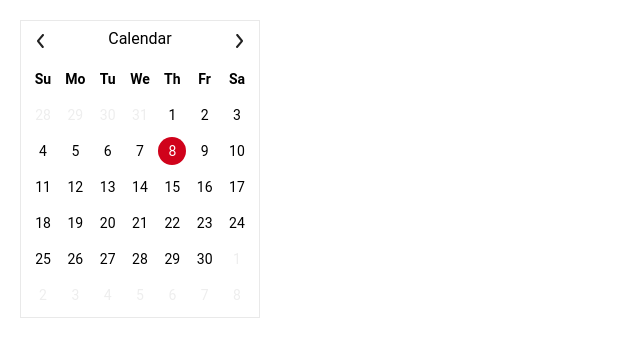
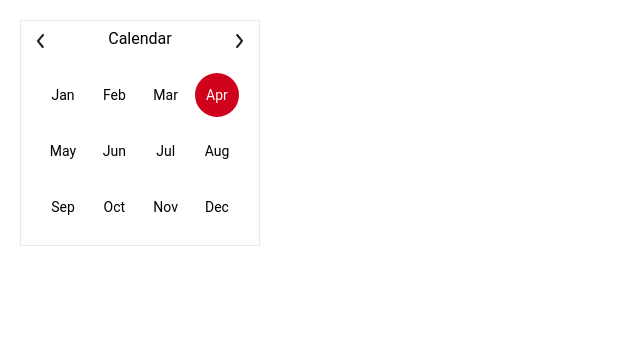
Before and after one commit to ken1271/Calendar, a Next.js app: page / in a window 1280 px wide. Shown: the top 338 px of the page, without its empty margins (0-640 px from the left). Built offline with nearby package versions, Linux system fonts and the light colour scheme.

Commit message:
Implement month content UI

```diff
--- a/src/components/calendar/index.tsx
+++ b/src/components/calendar/index.tsx
@@ -15,11 +15,17 @@ const CalendarWrapper = styled.div`
 `;
 
 const renderContent = ({
-	type, currentDate, selectedDate, selectedMonth, selectedYear, handleSelectDate,
+	type, currentDate, selectedDate, selectedMonth, selectedYear, handleSelectDate, handleSelectMonth,
 }) => {
 	switch (type) {
 	case MONTH:
-		return <MonthContent />;
+		return (
+			<MonthContent
+				currentDate={currentDate}
+				selectedMonth={selectedMonth}
+				handleSelectMonth={handleSelectMonth}
+			/>
+		);
 	case YEAR:
 		return <YearContent />;
 	case DATE:
@@ -38,12 +44,13 @@ const renderContent = ({
 
 const Calendar = (): JSX.Element => {
 	const currentDate = new Date();
-	const [contentType, setContentType] = useState(DATE);
+	const [contentType, setContentType] = useState(MONTH);
 	const [selectedDate, setSelectedDate] = useState(currentDate.getDate());
 	const [selectedMonth, setSelectedMonth] = useState(currentDate.getMonth() + 1);
 	const [selectedYear, setSelectedYear] = useState(currentDate.getFullYear());
 
 	const handleSelectDate = value => () => { setSelectedDate(value); };
+	const handleSelectMonth = value => () => { setSelectedMonth(value); };
 
 	return (
 		<CalendarWrapper>
@@ -55,6 +62,7 @@ const Calendar = (): JSX.Element => {
 				selectedMonth,
 				selectedYear,
 				handleSelectDate,
+				handleSelectMonth,
 			})}
 		</CalendarWrapper>
 	);
--- a/src/components/calendar/monthContent.tsx
+++ b/src/components/calendar/monthContent.tsx
@@ -1,19 +1,75 @@
 import React from 'react';
 import styled from 'styled-components';
+import { chunk } from 'lodash';
+
+import { CALENDAR_MONTHS } from '@src/constants/calendar';
 
 const MonthWrapper = styled.div`
 	display: flex;
+	flex-direction: column;
+	padding: 8px 12px;
+	margin-top: 12px;
+`;
+
+const MonthRow = styled.div`
+	display: flex;
 	justify-content: space-between;
+
+	&:not(:first-child) {
+		margin-top: 12px;
+	}
+`;
+
+const MonthItem = styled.div`
+	width: 44px;
+	height: 44px;
+	display: flex;
+	justify-content: center;
+	align-items: center;
+	font-size: 14px;
+	cursor: pointer;
+	${props => props.isThisMonth && 'color: #D0021B;'};
+	${props => props.isSelected && `
+		color: #ffffff;
+		background: #D0021B;
+		border-radius: 50%;
+	`};
 `;
 
 interface IMonthContent {
 	className?: string;
+	currentDate: Date;
+	selectedMonth: number;
+	handleSelectMonth: (value: number) => () => void;
 }
 
-const MonthContent = ({ className }: IMonthContent): JSX.Element => (
-	<MonthWrapper className={className}>
-		MonthContent
-	</MonthWrapper>
-);
+const MonthContent = ({ className, currentDate, selectedMonth, handleSelectMonth }: IMonthContent): JSX.Element => {
+	const monthArr = chunk(
+		Object.values(CALENDAR_MONTHS).map((value, index) => ({
+			month: index + 1,
+			value,
+		})),
+		4,
+	);
+
+	return (
+		<MonthWrapper className={className}>
+			{monthArr.map((arr, index) => (
+				<MonthRow key={`month-row-${index}`}>
+					{arr.map(({ month, value }) => (
+						<MonthItem
+							key={value}
+							isThisMonth={month === currentDate.getMonth() + 1}
+							isSelected={month === selectedMonth}
+							onClick={handleSelectMonth(month)}
+						>
+							{value}
+						</MonthItem>
+					))}
+				</MonthRow>
+			))}
+		</MonthWrapper>
+	);
+};
 
 export default MonthContent;
--- a/src/constants/calendar.ts
+++ b/src/constants/calendar.ts
@@ -12,6 +12,21 @@ export const CALENDAR_DAYS = {
 	Thursday: 'Th',
 	Friday: 'Fr',
 	Saturday: 'Sa',
+};
+
+export const CALENDAR_MONTHS = {
+	January: 'Jan',
+	February: 'Feb',
+	March: 'Mar',
+	April: 'Apr',
+	May: 'May',
+	June: 'Jun',
+	July: 'Jul',
+	August: 'Aug',
+	September: 'Sep',
+	October: 'Oct',
+	November: 'Nov',
+	December: 'Dec',
 };
 
 // Refer to https://calendars.wikia.org/wiki/Calculating_the_day_of_the_week#Corresponding_months
```
